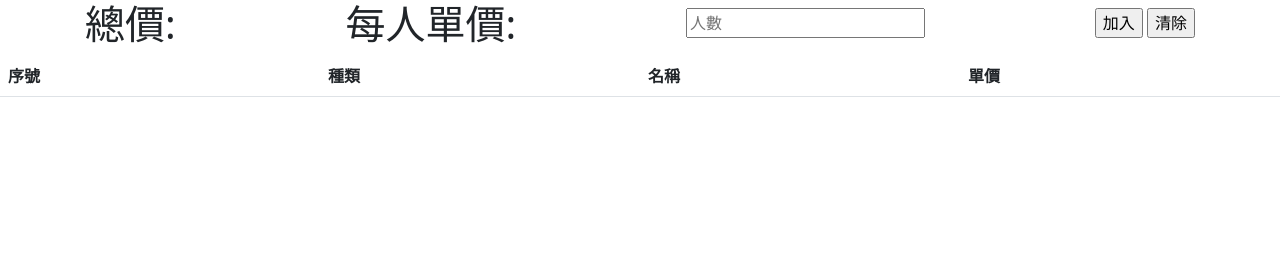
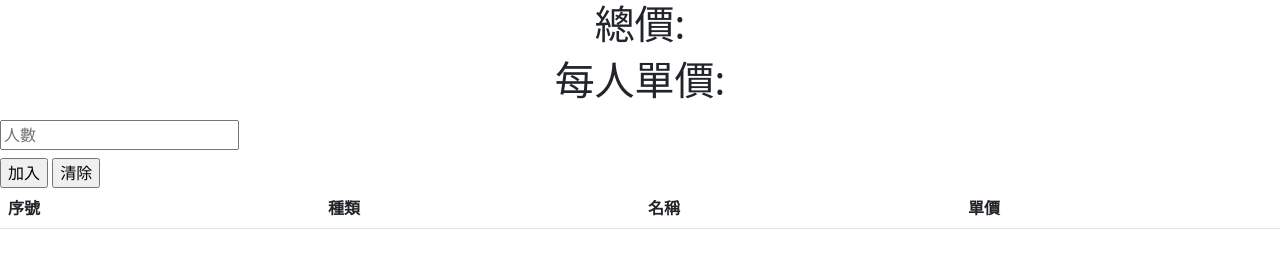
Before and after one commit to celim1962/bbq, a plain HTML site: page index.html in a window 1280 px wide. Drawn offline with nearby package versions, Linux system fonts and the light colour scheme.

Commit message:
Update index.html

```diff
--- a/index.html
+++ b/index.html
@@ -8,7 +8,7 @@
     <link href="https://cdn.jsdelivr.net/npm/bootstrap@5.2.3/dist/css/bootstrap.min.css" rel="stylesheet" integrity="sha384-rbsA2VBKQhggwzxH7pPCaAqO46MgnOM80zW1RWuH61DGLwZJEdK2Kadq2F9CUG65" crossorigin="anonymous">
   </head>
   <body>
-    <div style="display: flex; justify-content: space-around;">
+    <div>
         <div style="display: flex;justify-content: center;">
             <h1>總價:</h1>
             <h1 id="price"></h1>
```
